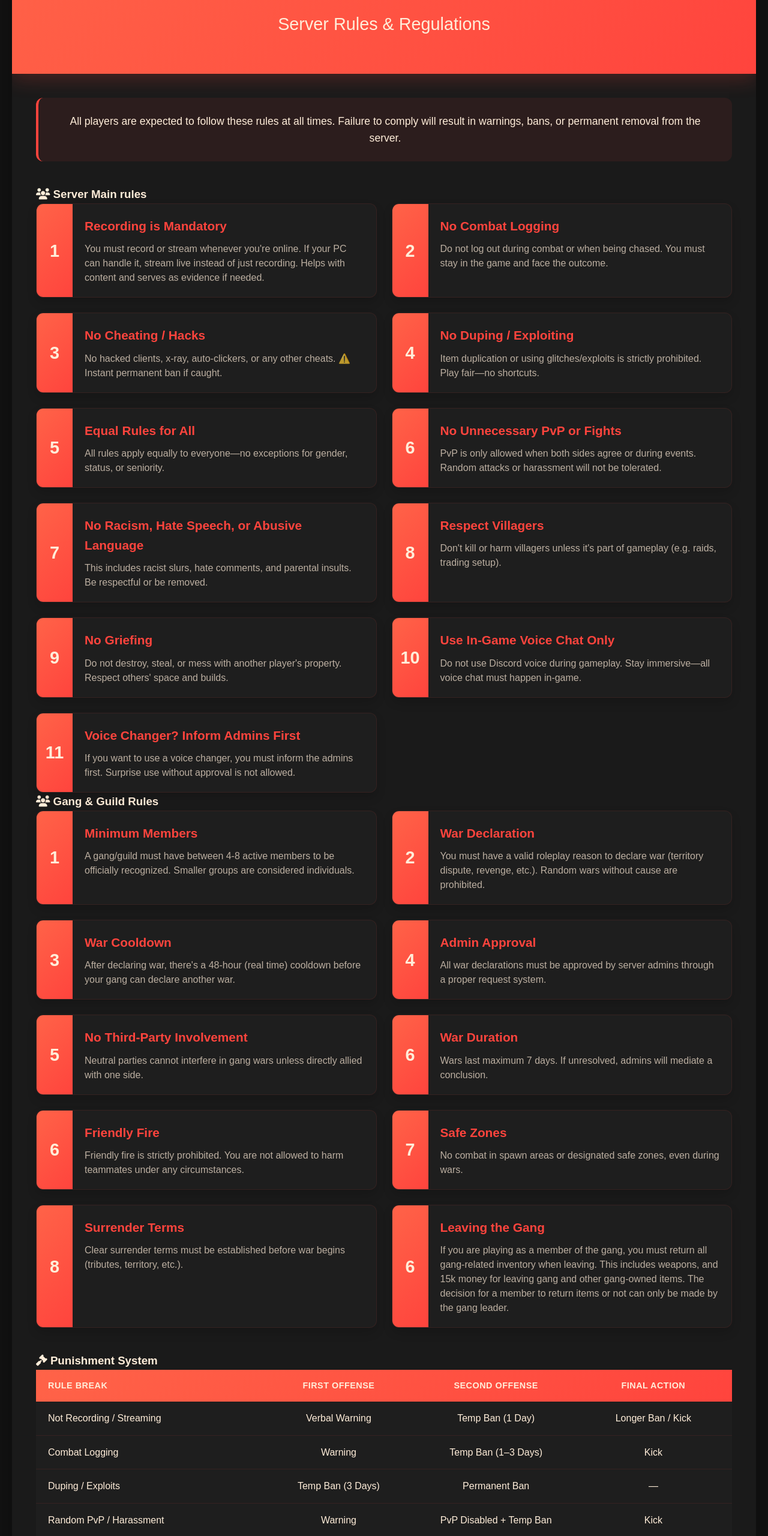
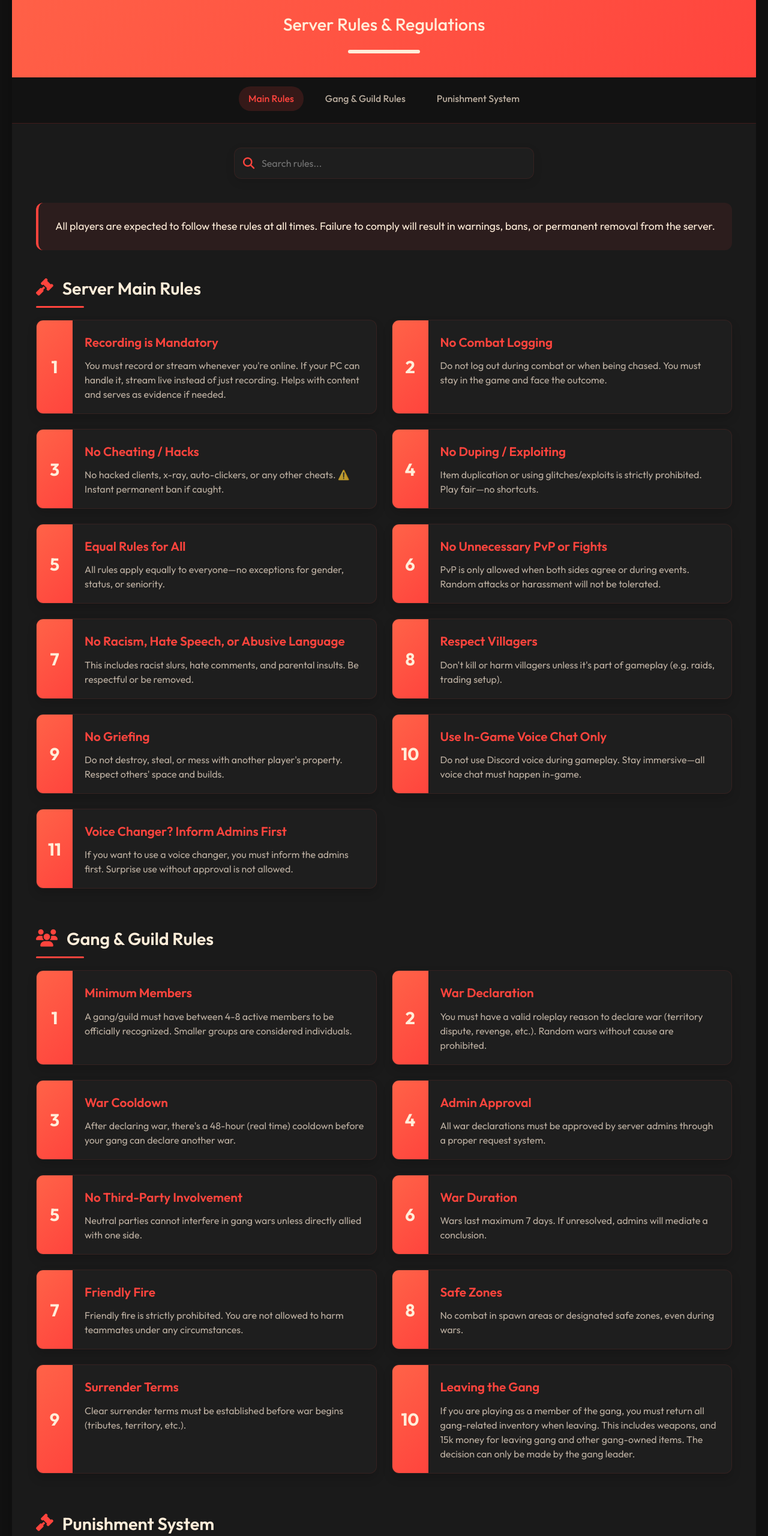
Before and after one commit to XGh0st1/shinobi-server-rules, a plain HTML site: page index.html in a window 1280 px wide. Shown: the part 160-2720 px from the top of the page at 60% size. Drawn offline with Linux system fonts and the light colour scheme.

Commit message:
Update index.html

```diff
--- a/index.html
+++ b/index.html
@@ -5,12 +5,12 @@
     <meta name="viewport" content="width=device-width, initial-scale=1.0">
     <title>Shinobi Lands - Server Rules</title>
     <link rel="stylesheet" href="https://cdnjs.cloudflare.com/ajax/libs/font-awesome/6.4.0/css/all.min.css">
-    <link href="https://fonts.googleapis.com/css2?family=Kanit:wght@400;600;700&display=swap" rel="stylesheet">
-    <link rel="stylesheet" href="styles.css">
+    <link href="https://fonts.googleapis.com/css2?family=Outfit:wght@300;400;500;600;700&display=swap" rel="stylesheet">
     <link rel="apple-touch-icon" sizes="180x180" href="/apple-touch-icon.png">
     <link rel="icon" type="image/png" sizes="32x32" href="/favicon-32x32.png">
     <link rel="icon" type="image/png" sizes="16x16" href="/favicon-16x16.png">
     <link rel="manifest" href="/site.webmanifest">
+    <link rel="stylesheet" href="styles.css">
 </head>
 <body>
     <div class="rules-container">
@@ -20,15 +20,38 @@
                 <h1>Shinobi Lands</h1>
             </div>
             <h2>Server Rules & Regulations</h2>
-            <div class="gradient-bar"></div>
+            <div class="header-accent"></div>
         </header>
 
+        <nav>
+            <div class="nav-links">
+                <a href="#main-rules" class="active">Main Rules</a>
+                <a href="#gang-rules">Gang & Guild Rules</a>
+                <a href="#punishment">Punishment System</a>
+            </div>
+        </nav>
+
         <div class="rules-content">
+            <div class="search-container">
+                <i class="fas fa-search search-icon"></i>
+                <input type="text" id="search-box" class="search-box" placeholder="Search rules...">
+            </div>
+
             <div class="intro">
                 <p>All players are expected to follow these rules at all times. Failure to comply will result in warnings, bans, or permanent removal from the server.</p>
+            </div>
 
+            <div id="main-rules" class="section">
+                <div class="accordion-title">
+                    <i class="fas fa-gavel"></i> Server Main Rules
                 </div>
-            <h3><i class="fas fa-users"></i> Server Main rules</h3>
+
+                <div class="accordion-content">
+                    <div class="section-header">
+                        <i class="fas fa-gavel"></i>
+                        <h2>Server Main Rules</h2>
+                    </div>
+
                     <div class="rules-grid">
                         <div class="rule-card">
                             <div class="rule-number">1</div>
@@ -118,10 +141,20 @@
                             </div>
                         </div>
                     </div>
+                </div>
+            </div>
 
+            <div id="gang-rules" class="section">
+                <div class="accordion-title">
+                    <i class="fas fa-users"></i> Gang & Guild Rules
+                </div>
 
-            <div class="gang-rules-section">
-                <h3><i class="fas fa-users"></i> Gang & Guild Rules</h3>
+                <div class="accordion-content">
+                    <div class="section-header">
+                        <i class="fas fa-users"></i>
+                        <h2>Gang & Guild Rules</h2>
+                    </div>
+
                     <div class="rules-grid">
                         <div class="rule-card">
                             <div class="rule-number">1</div>
@@ -172,7 +205,7 @@
                         </div>
 
                         <div class="rule-card">
-                        <div class="rule-number">6</div>
+                            <div class="rule-number">7</div>
                             <div class="rule-content">
                                 <h3>Friendly Fire</h3>
                                 <p>Friendly fire is strictly prohibited. You are not allowed to harm teammates under any circumstances.</p>
@@ -180,7 +213,7 @@
                         </div>
 
                         <div class="rule-card">
-                        <div class="rule-number">7</div>
+                            <div class="rule-number">8</div>
                             <div class="rule-content">
                                 <h3>Safe Zones</h3>
                                 <p>No combat in spawn areas or designated safe zones, even during wars.</p>
@@ -188,28 +221,39 @@
                         </div>
 
                         <div class="rule-card">
-                        <div class="rule-number">8</div>
+                            <div class="rule-number">9</div>
                             <div class="rule-content">
                                 <h3>Surrender Terms</h3>
                                 <p>Clear surrender terms must be established before war begins (tributes, territory, etc.).</p>
                             </div>
                         </div>
+
                         <div class="rule-card">
-                        <div class="rule-number">6</div>
+                            <div class="rule-number">10</div>
                             <div class="rule-content">
                                 <h3>Leaving the Gang</h3>
-                            <p>If you are playing as a member of the gang, you must return all gang-related inventory when leaving. This includes weapons, and 15k money for leaving gang and other gang-owned items. The decision for a member to return items or not can only be made by the gang leader.</p>
+                                <p>If you are playing as a member of the gang, you must return all gang-related inventory when leaving. This includes weapons, and 15k money for leaving gang and other gang-owned items. The decision can only be made by the gang leader.</p>
+                            </div>
                         </div>
                     </div>
                 </div>
             </div>
 
-            <div class="punishment-section">
-                <h3><i class="fas fa-gavel"></i> Punishment System</h3>
+            <div id="punishment" class="section">
+                <div class="accordion-title">
+                    <i class="fas fa-gavel"></i> Punishment System
+                </div>
+
+                <div class="accordion-content">
+                    <div class="section-header">
+                        <i class="fas fa-gavel"></i>
+                        <h2>Punishment System</h2>
+                    </div>
+
+                    <div class="table-responsive">
                         <div class="punishment-table">
-
                             <div class="table-header">
-                        <div class="col-rule">Rule Break</div>
+                                <div class="col-rule">Rule Violation</div>
                                 <div class="col-offense">First Offense</div>
                                 <div class="col-offense">Second Offense</div>
                                 <div class="col-offense">Final Action</div>
@@ -284,7 +328,7 @@
                                 <div class="col-offense">—</div>
                                 <div class="col-offense">—</div>
                             </div>
-                </div>
+
                             <div class="table-row">
                                 <div class="col-rule">Unauthorized War Declaration</div>
                                 <div class="col-offense">Warning + War Cancelled</div>
@@ -305,11 +349,15 @@
                                 <div class="col-offense">Temp Ban (7 Days)</div>
                                 <div class="col-offense">Permanent Ban</div>
                             </div>
+
                             <div class="table-row">
                                 <div class="col-rule">Gang Rule Violations</div>
                                 <div class="col-offense">Fine + Warning</div>
                                 <div class="col-offense">Temp Ban (7 Days)</div>
                                 <div class="col-offense">Permanent Ban</div>
+                            </div>
+                        </div>
+                    </div>
                 </div>
             </div>
 
@@ -320,6 +368,10 @@
         </div>
     </div>
 
+    <div class="back-to-top">
+        <i class="fas fa-arrow-up"></i>
+    </div>
+
     <script src="script.js"></script>
 </body>
 </html>
```
Lines whose indentation alone changed are shown as unchanged.
